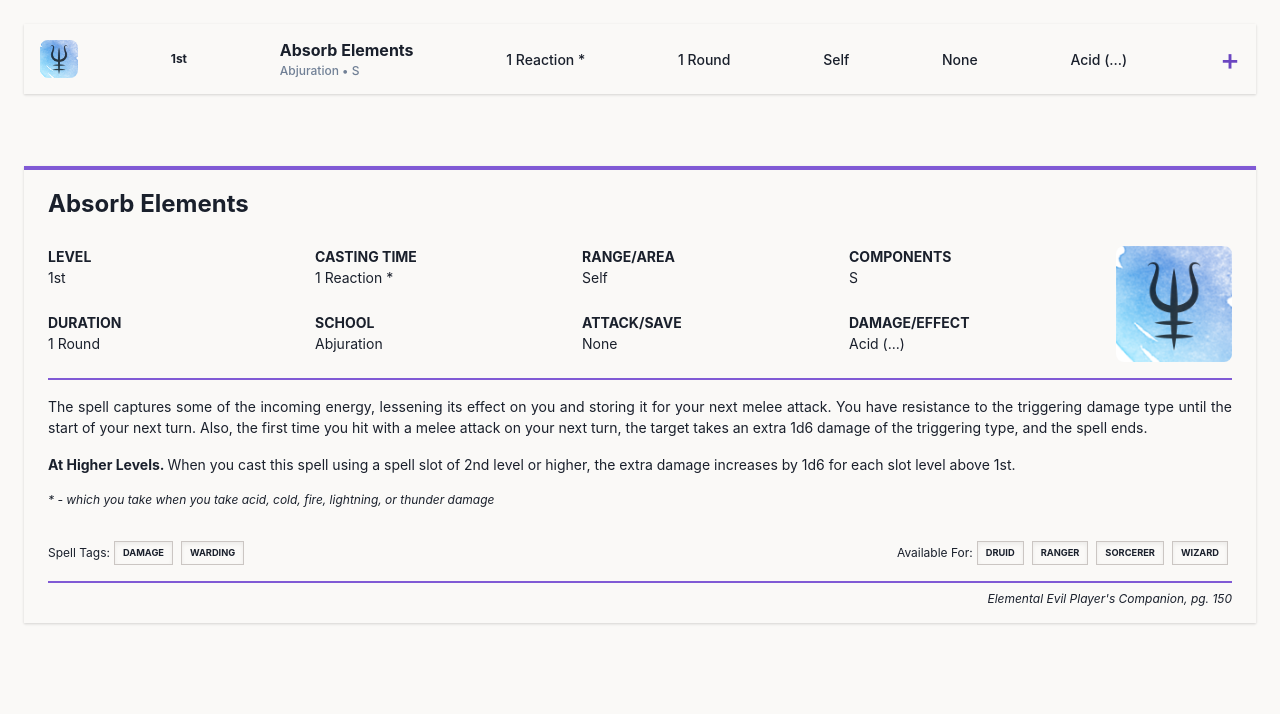
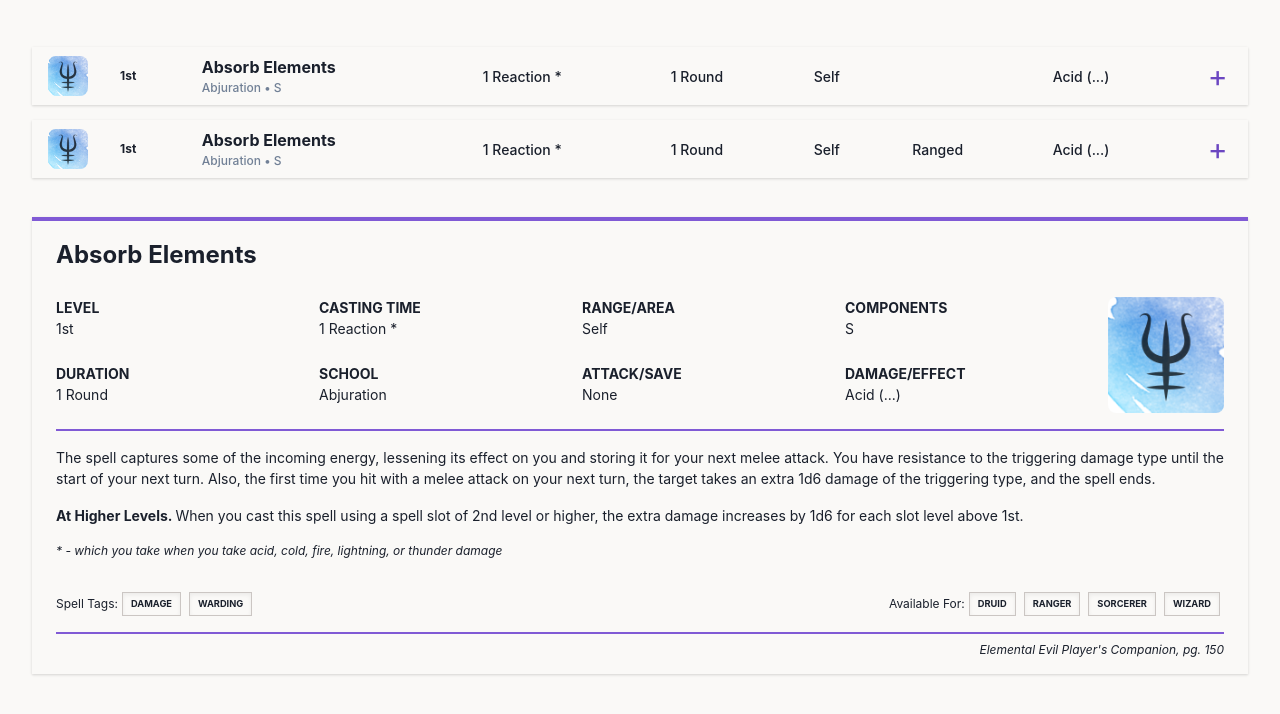
Before and after one commit to dnzv/broke-wizards-club, a React (Create React App) app: page / in a window 1280 px wide. Shown: the top 714 px of the page. Built offline with nearby package versions, Linux system fonts and the light colour scheme.

Commit message:
change the spell list item to table row

```diff
--- a/src/App.js
+++ b/src/App.js
@@ -1,7 +1,7 @@
-import React from 'react';
-import './App.css';
-import SpellCard from "./components/SpellCard";
-import SpellListItem from "./components/SpellListItem";
+import React from 'react'
+import './App.css'
+import SpellCard from "./components/SpellCard"
+import SpellListItem from "./components/SpellListItem"
 
 const School = {
   Abjuration: 'Abjuration',
@@ -12,7 +12,7 @@ const School = {
   Illusion: 'Illusion',
   Necromancy: 'Necromancy',
   Transmutation: 'Transmutation',
-};
+}
 
 const Unit = {
   Action: 'Action',
@@ -21,20 +21,20 @@ const Unit = {
   Round: 'Round',
   Hour: 'Hour',
   Minute: 'Minute'
-};
+}
 
 function App() {
-  const name = 'Absorb Elements';
+  const name = 'Absorb Elements'
   const description = `The spell captures some of the incoming energy,
     lessening its effect on you and storing it for your next melee attack.
     You have resistance to the triggering damage type until the start of your next turn.
     Also, the first time you hit with a melee attack on your next turn,
-    the target takes an extra 1d6 damage of the triggering type, and the spell ends.`;
+    the target takes an extra 1d6 damage of the triggering type, and the spell ends.`
   const higherLevel = `When you cast this spell using a spell slot of 2nd level or higher,
-    the extra damage increases by 1d6 for each slot level above 1st.`;
-  const footnote = '* - which you take when you take acid, cold, fire, lightning, or thunder damage';
+    the extra damage increases by 1d6 for each slot level above 1st.`
+  const footnote = '* - which you take when you take acid, cold, fire, lightning, or thunder damage'
   const statBlock = {
-    level: 1,
+    level: '1st',
     concentration: false,
     castingTime: {
       value: 1,
@@ -58,8 +58,8 @@ function App() {
       value: null
     },
     effect: null
-  };
-  console.log('stat block', statBlock);
+  }
+  console.log('stat block', statBlock)
   const stats = [
     { label: 'level', value: '1st' },
     { label: 'casting time', value: '1 reaction *' },
@@ -69,20 +69,32 @@ function App() {
     { label: 'school', value: 'abjuration' },
     { label: 'attack/save', value: 'none' },
     { label: 'damage/effect', value: 'acid (...)' },
-  ];
-  const classes = [ 'Druid', 'Ranger', 'Sorcerer', 'Wizard' ];
-  const tags = [ 'Damage', 'Warding' ];
-  const reference = 'Elemental Evil Player\'s Companion, pg. 150';
+  ]
+  const classes = [ 'Druid', 'Ranger', 'Sorcerer', 'Wizard' ]
+  const tags = [ 'Damage', 'Warding' ]
+  const reference = 'Elemental Evil Player\'s Companion, pg. 150'
   return (
-    <div>
-      <SpellListItem/>
+    <div className="p-8">
+      <table style={{ borderSpacing: '0 15px' }}
+             className="w-full table-auto border-separate text-gray-900 text-sm text-left font-medium">
+        <SpellListItem name={name} level={statBlock.level}
+                       school={statBlock.school} component={'S'}
+                       time={'1 Reaction *'} duration={'1 Round'}
+                       range={'Self'} area={null} attack={null}
+                       save={null} damage={'Acid (...)'} effect={null}/>
+        <SpellListItem name={name} level={statBlock.level}
+                       school={statBlock.school} component={'S'}
+                       time={'1 Reaction *'} duration={'1 Round'}
+                       range={'Self'} area={null} attack={'Ranged'}
+                       save={null} damage={'Acid (...)'} effect={null}/>
+      </table>
       <br/>
       <SpellCard name={name} description={description}
                  higherLevel={higherLevel} footnote={footnote}
                  stats={stats} classes={classes}
                  tags={tags} reference={reference}/>
     </div>
-  );
+  )
 }
 
-export default App;
+export default App
--- a/src/components/SpellCard.js
+++ b/src/components/SpellCard.js
@@ -3,7 +3,7 @@ import Tag from "./Tag"
 import StatTable from './StatTable'
 
 const SpellCard = props => (
-  <div className="m-6 px-6 pt-4 pb-2 shadow border-solid border-t-4 border-purple-600 text-gray-900">
+  <div className="px-6 pt-4 pb-2 shadow border-solid border-t-4 border-purple-600 text-gray-900">
     <p className="text-2xl font-bold mb-6 capitalize">{props.name}</p>
     <StatTable stats={props.stats}/>
     <p className="text-sm text-justify mb-4">{props.description}</p>
--- a/src/components/SpellListItem.js
+++ b/src/components/SpellListItem.js
@@ -2,22 +2,24 @@ import React from 'react'
 import Abjuration from '../images/abjuration.png'
 
 const SpellListItem = props => (
-  <div style={{ height: 70 }}
-       className="flex items-center justify-between
-       m-6 px-4 py-4 shadow text-gray-900 text-sm font-medium">
-    <img className="h-full rounded-lg" src={Abjuration} alt="School of Abjuration"/>
-    <div className="text-xs font-bold">1st</div>
-    <div className="flex flex-col">
-      <div className="text-base font-bold">Absorb Elements</div>
-      <div className="text-xs text-gray-600">Abjuration • S</div>
-    </div>
-    <div className="">1 Reaction *</div>
-    <div className="">1 Round</div>
-    <div className="">Self</div>
-    <div className="">None</div>
-    <div className="">Acid (...)</div>
-    <div className="inline-block text-3xl text-purple-700 cursor-pointer leading-none">+</div>
-  </div>
+  <tr className="shadow">
+    <td style={{ width: 72 }} className="px-4 py-2">
+      <img style={{ height: 40 }} className="rounded-lg" src={Abjuration} alt="School of Abjuration"/>
+    </td>
+    <td className="px-4 py-2 text-xs font-bold">{props.level}</td>
+    <td className="px-4 py-2">
+      <div className="text-base font-bold">{props.name}</div>
+      <div className="text-xs text-gray-600">{props.school} • {props.component}</div>
+    </td>
+    <td className="px-4 py-2">{props.time}</td>
+    <td className="px-4 py-2">{props.duration}</td>
+    <td className="px-4 py-2">{props.range + (props.area ? `/${props.area}` : '')}</td>
+    <td className="px-4 py-2">{props.attack ? props.attack : props.save}</td>
+    <td className="px-4 py-2">{props.damage ? props.damage : props.effect}</td>
+    <td className="px-2 text-center">
+      <button className="text-3xl text-purple-700 focus:outline-none">+</button>
+    </td>
+  </tr>
 )
 
 export default SpellListItem
```
